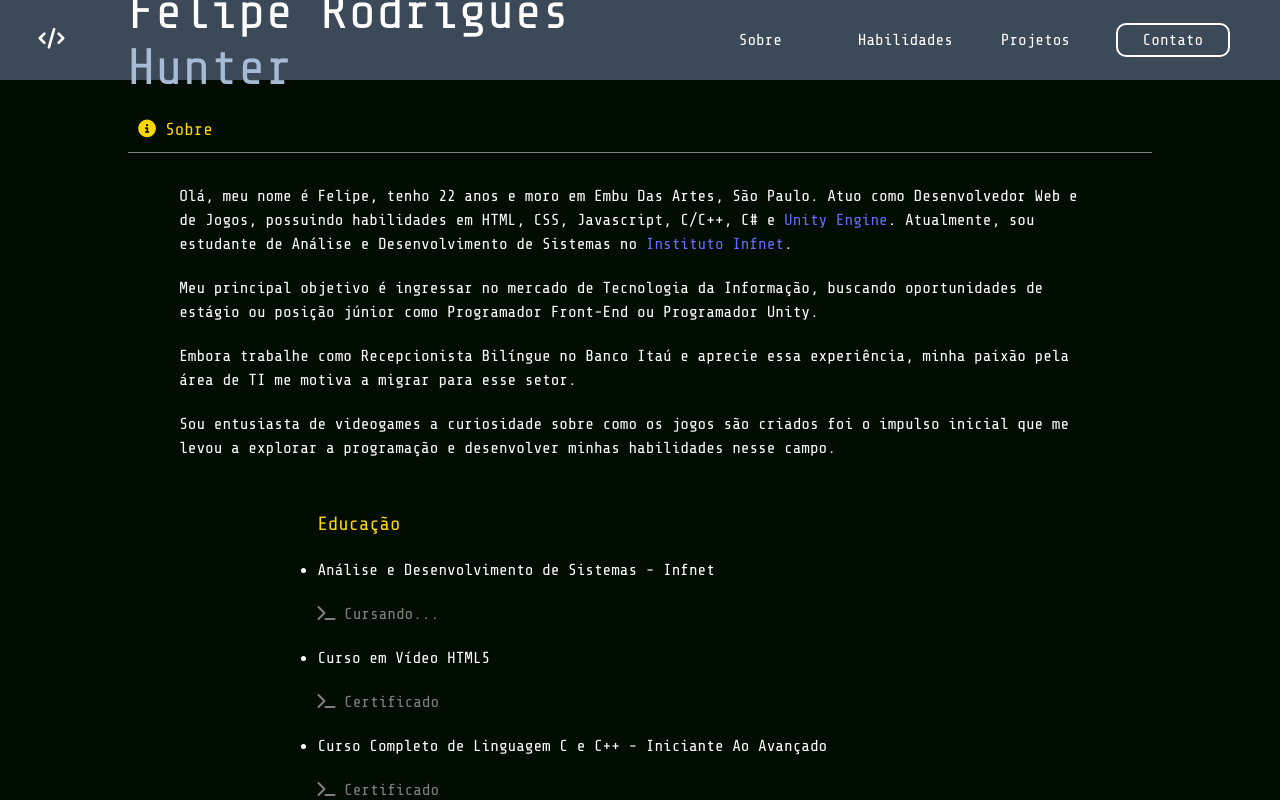
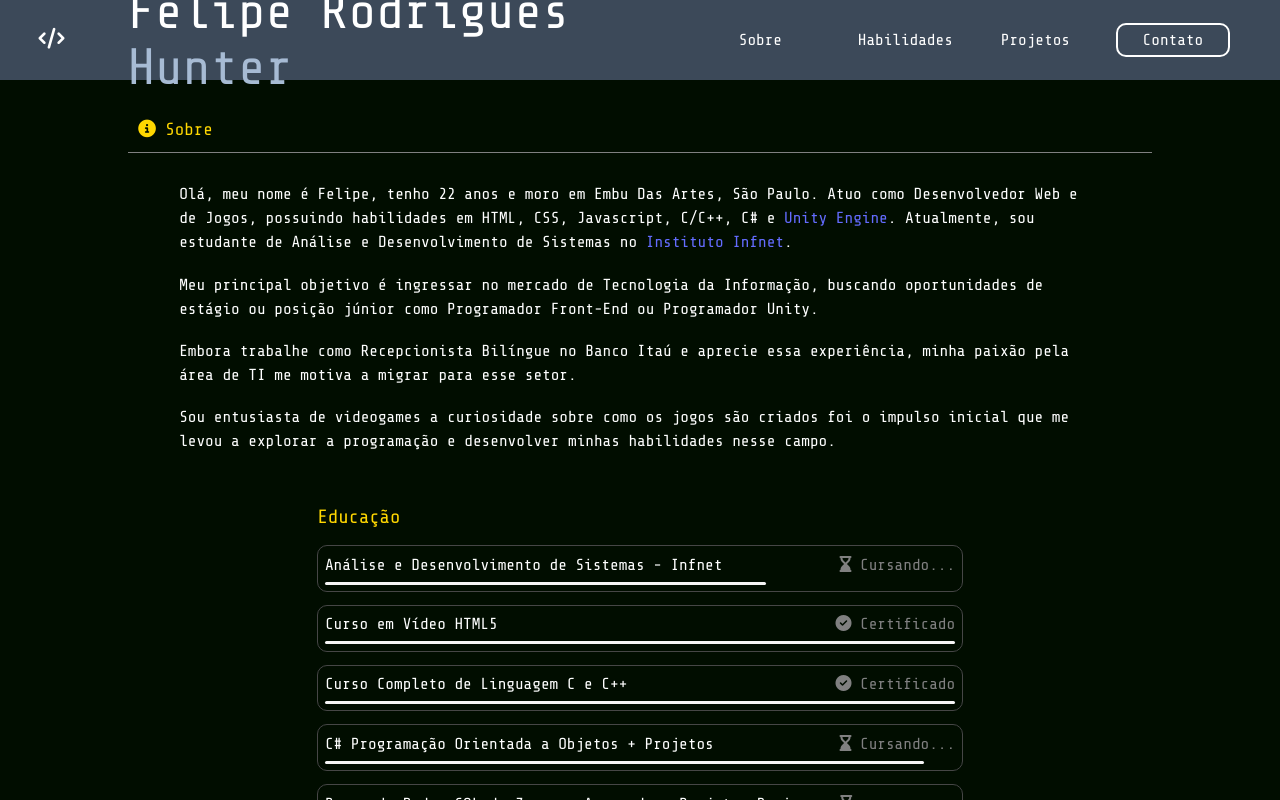
Before and after one commit to FeHunter/Felipe-Rodrigues-Hunter, a React (Vite) app: page / in a window 1280 px wide. Built offline with nearby package versions, Linux system fonts and the light colour scheme.

Commit message:
Ajuste na lista de itens, mostra progresso de conclusão.

```diff
--- a/src/components/Content/CardContent/CardContent.module.css
+++ b/src/components/Content/CardContent/CardContent.module.css
@@ -19,6 +19,3 @@
     text-align: left;
     margin-top: 1%;
 }
-.text p {
-    margin: 20px 0;
-}
--- a/src/components/Content/Content.jsx
+++ b/src/components/Content/Content.jsx
@@ -1,12 +1,13 @@
 import { CardContent } from './CardContent/CardContent';
 import style from './Content.module.css';
+import { ItemList } from './List/ItemList';
 import { SkillCard } from './SkillCard/SkillCard';
 
 export function Content (){
     return (
         <section className={style.container}>
             <CardContent title={"Sobre"} icon={<i class="fa-solid fa-circle-info"></i>} >
-                <div>
+                <div className={style.aboutText}>
                     <p>
                         Olá, meu nome é Felipe, tenho 22 anos e moro em Embu Das Artes, São Paulo. Atuo como Desenvolvedor Web e de Jogos, possuindo habilidades em HTML, CSS, Javascript, C/C++, C# e <a href="https://unity.com/pt" target="_blank">Unity Engine</a>. Atualmente, sou estudante de Análise e Desenvolvimento de Sistemas no <a href="https://www.infnet.edu.br/infnet/home/" target="_blank">Instituto Infnet</a>.
                     </p>
@@ -23,30 +24,30 @@ export function Content (){
                 <div className={style.list}>
                     <h3>Educação</h3>
                     <ul>
-                        <li>
+                        <ItemList  progressBar={'70%'}>
                             <p>Análise e Desenvolvimento de Sistemas - Infnet</p>
-                            <p className={style.cursando}><i class="fa-solid fa-terminal"></i> Cursando...</p>
-                        </li>
-                        <li>
+                            <span className={style.cursando}><i class="fa-solid fa-hourglass-end"></i> Cursando...</span>
+                        </ItemList>
+                        <ItemList progressBar={'100%'}>
                             <p>Curso em Vídeo HTML5</p>
-                            <a href="pdf/Certificado_do_Curso_Em_Vidio_HTML5.pdf" target="_blank"><i class="fa-solid fa-terminal"></i> Certificado</a>
-                        </li>
-                        <li>
-                            <p>Curso Completo de Linguagem C e C++ - Iniciante Ao Avançado</p>
-                            <a href="pdf/Certificado_C&C++_Udemy.pdf" target="_blank"><i class="fa-solid fa-terminal"></i> Certificado</a>
-                        </li>
-                        <li>
-                            <p>C# COMPLETO Programação Orientada a Objetos + Projetos</p>
-                            <p className={style.cursando}><i class="fa-solid fa-terminal"></i> Cursando...</p>
-                        </li>
-                        <li>
+                            <a href="pdf/Certificado_do_Curso_Em_Vidio_HTML5.pdf" target="_blank"><i class="fa-solid fa-circle-check"></i> Certificado</a>
+                        </ItemList>
+                        <ItemList  progressBar={'100%'}>
+                            <p>Curso Completo de Linguagem C e C++</p>
+                            <a href="pdf/Certificado_C&C++_Udemy.pdf" target="_blank"><i class="fa-solid fa-circle-check"></i> Certificado</a>
+                        </ItemList>
+                        <ItemList  progressBar={'95%'}>
+                            <p>C# Programação Orientada a Objetos + Projetos</p>
+                            <span className={style.cursando}><i class="fa-solid fa-hourglass-end"></i> Cursando...</span>
+                        </ItemList>
+                        <ItemList  progressBar={'30%'}>
                             <p>Banco de Dados SQL do Zero ao Avançado + Projetos Reais 2023</p>
-                            <p className={style.cursando}> <i class="fa-solid fa-terminal"></i> Cursando...</p>
-                        </li>
-                        <li>
-                            <p>Aprenda Microsoft POWER BI em 7 dias + Projetos Reais (2023)</p>
-                            <a href="pdf/Certificado Udemy Power BI.pdf" target="_blank"><i class="fa-solid fa-terminal"></i> Certificado</a>
-                        </li>
+                            <span className={style.cursando}> <i class="fa-solid fa-hourglass-end"></i> Cursando...</span>
+                        </ItemList>
+                        <ItemList  progressBar={'100%'}>
+                            <p>Microsoft POWER BI 2023</p>
+                            <a href="pdf/Certificado Udemy Power BI.pdf" target="_blank"><i class="fa-solid fa-circle-check"></i> Certificado</a>
+                        </ItemList>
                     </ul>
                 </div>
                 <div  className={style.list}>
--- a/src/components/Content/Content.module.css
+++ b/src/components/Content/Content.module.css
@@ -5,6 +5,11 @@
     overflow-y: auto;
 }
 
+.aboutText p {
+    margin: 2% 0;
+}
+
+/* Lista */
 .list {
     display: flex;
     flex-direction: column;
@@ -20,16 +25,14 @@
 }
 .list ul {
     width: 70%;
+    list-style: none;
 }
 .cursando, .list a {
     color: gray;
     text-decoration: none;
 }
-.cursando:hover, .list a:hover {
-    cursor: pointer;
-    color: gold;
-}
 
+/* Habilidades */
 .skillContainer {
     width: 100%;
     display: flex;
--- /dev/null
+++ b/src/components/Content/List/ItemList.jsx
@@ -0,0 +1,10 @@
+import style from './ItemList.module.css';
+
+export function ItemList ({progressBar, onClick, children}){
+    return (
+        <li className={style.item} onClick={onClick} >
+            <div className={style.content}>{children}</div>
+            <div className={style.progressBar} style={{width: progressBar}}></div>
+        </li>
+    );
+}
--- /dev/null
+++ b/src/components/Content/List/ItemList.module.css
@@ -0,0 +1,37 @@
+.item {
+    display: flex;
+    flex-direction: column;
+    width: 100%;
+    padding: 1%;
+    margin: 2% 0;
+    border: 1px solid rgb(70, 70, 70);
+    border-radius: 10px;
+    transition: .3s;
+}
+.item:hover {
+    cursor: pointer;
+}
+.item:hover > .content a, .item:hover > .content span {
+    color: gold;
+    transition: .3s;
+}
+
+.content {
+    display: flex;
+    justify-content: space-between;
+    width: 100%;
+    margin-bottom: 5px;
+}
+
+.progressBar {
+    position: relative;
+    display: block;
+    height: 3px;
+    border-radius: 10px;
+    background-color: whitesmoke;
+    transition: .3s;
+}
+.item:hover > .progressBar {
+    background-color: gold;
+    transition: .3s;
+}
```
